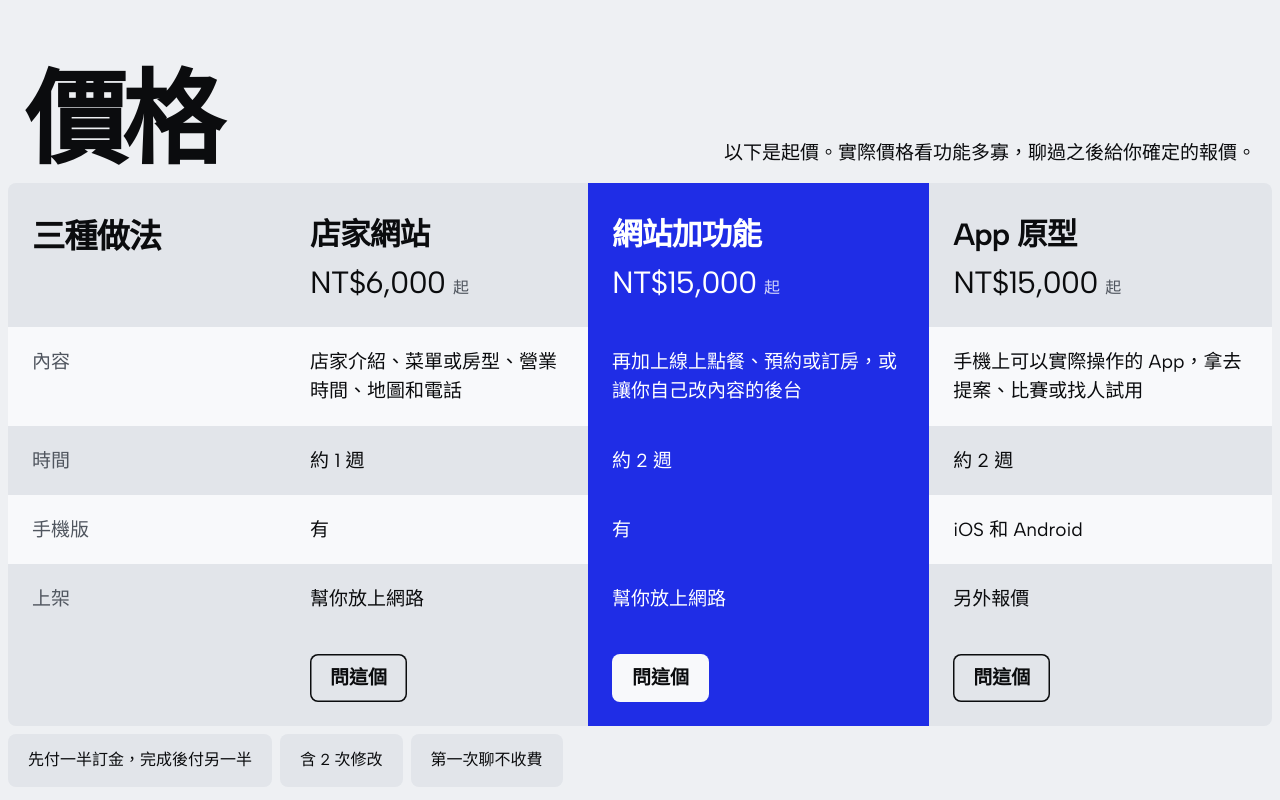
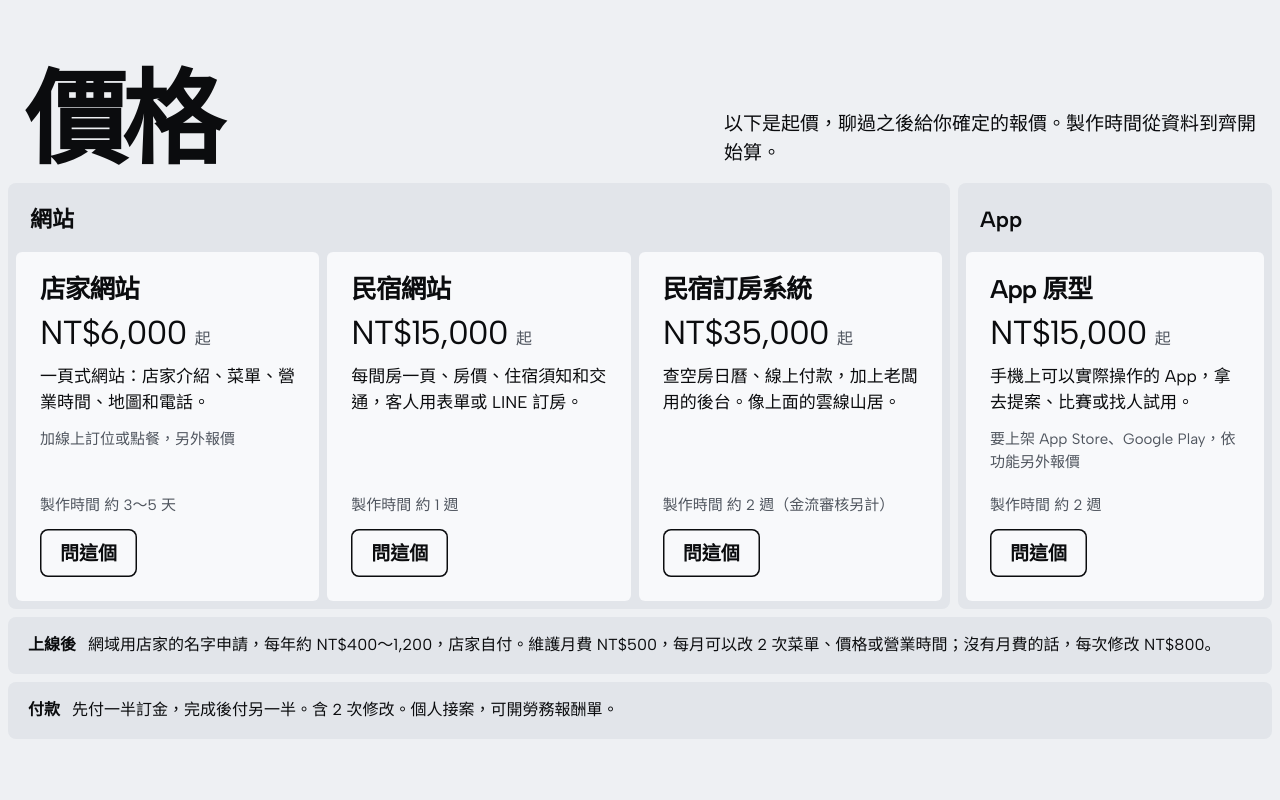
Before and after one commit to hsiehcaleb00114-wq/portfolio, a plain HTML site: page index.html in a window 1280 px wide. Shown: the part 3700-4500 px from the top of the page. Drawn offline with Linux system fonts and the light colour scheme.

Commit message:
Split pricing into website and App groups, add B&B tiers, maintenance and payment notes
Co-Authored-By: Claude Opus 5.5 <noreply@anthropic.com>

```diff
--- a/index.html
+++ b/index.html
@@ -163,21 +163,22 @@ a:hover .arr, button:hover .arr { transform: translate(3px, -3px); }
 /* pricing */
 .price-sec { margin: 0 var(--edge-r) var(--gap) var(--edge); }
 .price-sec .sec-title { padding: 72px 16px 16px; }
-.ptable { width: 100%; border-collapse: separate; border-spacing: 0; background: var(--surface); border-radius: var(--r); overflow: hidden; }
-.ptable th, .ptable td { text-align: left; vertical-align: top; padding: 20px 24px; font-size: 19px; font-weight: 400; }
-.ptable thead th { padding-top: 28px; }
-.ptable thead th b { display: block; font-size: clamp(24px, 2.4vw, 36px); font-weight: 600; letter-spacing: -0.03em; }
-.ptable thead th span { display: block; font-size: clamp(24px, 2.4vw, 36px); letter-spacing: -0.03em; font-variant-numeric: tabular-nums; }
-.ptable thead th small { font-size: 16px; color: var(--muted); }
-.ptable tbody tr:nth-child(odd) th, .ptable tbody tr:nth-child(odd) td { background: var(--paper); }
-.ptable tbody th { color: var(--muted); width: 22%; }
-.ptable .hi { background: var(--accent) !important; color: var(--accent-ink); }
-.ptable .hi small { color: rgb(255 255 255 / .8); }
-.ptable tfoot td { padding-bottom: 24px; }
-.ptable .corner { font-size: clamp(28px, 2.6vw, 40px); font-weight: 600; letter-spacing: -0.03em; }
-.terms { display: flex; flex-wrap: wrap; gap: 8px; margin-top: 8px; }
-.terms span { background: var(--surface); border-radius: var(--r); padding: 14px 20px; font-size: 16px; }
-
+.pwrap { display: grid; grid-template-columns: minmax(0, 3fr) minmax(0, 1fr); gap: var(--gap); }
+.pgroup { background: var(--surface); border-radius: var(--r); padding: 8px; display: flex; flex-direction: column; }
+.pg-h { padding: 12px 14px 14px; font-size: 22px; font-weight: 600; }
+.pcards { flex: 1; display: grid; grid-template-columns: repeat(3, minmax(0, 1fr)); gap: var(--gap); }
+.pgroup.app .pcards { grid-template-columns: 1fr; }
+.pc { background: var(--paper); border-radius: 6px; padding: 24px; display: flex; flex-direction: column; gap: 12px; }
+.pc h3 { font-size: clamp(24px, 2vw, 30px); }
+.pc .pr { font-size: clamp(28px, 2.6vw, 40px); letter-spacing: -0.03em; line-height: 1.1; }
+.pc .pr small { font-size: 16px; color: var(--muted); letter-spacing: 0; }
+.pc-d { font-size: 17px; }
+.pc-ex { font-size: 15px; color: var(--muted); }
+.pc-t { margin-top: auto; padding-top: 8px; font-size: 15px; color: var(--muted); }
+.pc .btn { align-self: flex-start; }
+.pnotes { list-style: none; margin: var(--gap) 0 0; padding: 0; display: grid; gap: var(--gap); }
+.pnotes li { background: var(--surface); border-radius: var(--r); padding: 16px 20px; font-size: 16px; }
+.pnotes b { margin-right: 12px; }
 /* about */
 .about-sec .sec-title, .process-sec .sec-title { padding-top: 120px; }
 .me { grid-column: 1 / 5; aspect-ratio: 1; }
@@ -260,10 +261,8 @@ footer.board .t a { color: inherit; }
   .dep .inner { grid-template-columns: 1fr; padding: 0 14px 18px; }
   .dep .screens { display: flex; overflow-x: auto; scroll-snap-type: x mandatory; }
   .dep .screens img { flex: 0 0 42%; scroll-snap-align: start; }
-  .ptable thead { display: none; }
-  .ptable, .ptable tbody, .ptable tfoot, .ptable tr, .ptable th, .ptable td { display: block; width: 100%; }
-  .ptable { background: transparent; }
-  .plan-m { display: grid; gap: 6px; }
+  .pwrap, .pcards { grid-template-columns: 1fr; }
+  .pnotes b { display: block; margin: 0 0 4px; }
   .me, .me-text { grid-column: 1 / 3; }
   .me-text { padding: 24px 20px; }
   .facts-list { grid-template-columns: 1fr; gap: 12px; }
@@ -279,15 +278,7 @@ footer.board .t a { color: inherit; }
   .strip img { height: 110px; }
   footer.board .t { grid-column: 1 / 3; }
 }
-@media (min-width: 901px) { .plan-m { display: none; } }
-@media (max-width: 900px) { .ptable { display: none; } }
-.plan-m .pm { border-radius: var(--r); background: var(--surface); padding: 20px; display: grid; gap: 10px; }
-.plan-m .pm.hi { background: var(--accent); color: var(--accent-ink); }
-.plan-m .pm h3 { font-size: 9vw; }
-.plan-m .pm .pr { font-size: 7vw; letter-spacing: -0.03em; }
-.plan-m .pm dl { margin: 0; display: grid; gap: 10px; font-size: 17px; }
-.plan-m .pm dt { opacity: .7; }
-.plan-m .pm dd { margin: 0; }
+
 </style>
 </head>
 <body>
@@ -340,23 +331,21 @@ footer.board .t a { color: inherit; }
   </section>
 
   <section class="price-sec" id="price" aria-labelledby="price-h">
-    <div class="sec-title"><h2 id="price-h">價格</h2><p>以下是起價。實際價格看功能多寡，聊過之後給你確定的報價。</p></div>
-    <table class="ptable">
-      <thead><tr><th class="corner">三種做法</th><th><b>店家網站</b><span>NT$6,000 <small>起</small></span></th><th class="hi"><b>網站加功能</b><span>NT$15,000 <small>起</small></span></th><th><b>App 原型</b><span>NT$15,000 <small>起</small></span></th></tr></thead>
-      <tbody>
-        <tr><th>內容</th><td>店家介紹、菜單或房型、營業時間、地圖和電話</td><td class="hi">再加上線上點餐、預約或訂房，或讓你自己改內容的後台</td><td>手機上可以實際操作的 App，拿去提案、比賽或找人試用</td></tr>
-        <tr><th>時間</th><td>約 1 週</td><td class="hi">約 2 週</td><td>約 2 週</td></tr>
-        <tr><th>手機版</th><td>有</td><td class="hi">有</td><td>iOS 和 Android</td></tr>
-        <tr><th>上架</th><td>幫你放上網路</td><td class="hi">幫你放上網路</td><td>另外報價</td></tr>
-      </tbody>
-      <tfoot><tr><td></td><td><a class="btn line" href="#contact">問這個</a></td><td class="hi"><a class="btn inv" href="#contact">問這個</a></td><td><a class="btn line" href="#contact">問這個</a></td></tr></tfoot>
-    </table>
-    <div class="plan-m">
-      <div class="pm"><h3>店家網站</h3><p class="pr num">NT$6,000 起</p><dl><div><dt>內容</dt><dd>店家介紹、菜單或房型、營業時間、地圖和電話</dd></div><div><dt>時間</dt><dd>約 1 週</dd></div></dl><a class="btn" href="#contact">問這個</a></div>
-      <div class="pm hi"><h3>網站加功能</h3><p class="pr num">NT$15,000 起</p><dl><div><dt>內容</dt><dd>再加上線上點餐、預約或訂房，或讓你自己改內容的後台</dd></div><div><dt>時間</dt><dd>約 2 週</dd></div></dl><a class="btn inv" href="#contact">問這個</a></div>
-      <div class="pm"><h3>App 原型</h3><p class="pr num">NT$15,000 起</p><dl><div><dt>內容</dt><dd>手機上可以實際操作的 App，拿去提案、比賽或找人試用。上架另外報價</dd></div><div><dt>時間</dt><dd>約 2 週</dd></div></dl><a class="btn" href="#contact">問這個</a></div>
+    <div class="sec-title"><h2 id="price-h">價格</h2><p>以下是起價，聊過之後給你確定的報價。製作時間從資料到齊開始算。</p></div>
+    <div class="pwrap">
+      <div class="pgroup"><p class="pg-h">網站</p><div class="pcards">
+        <div class="pc"><h3>店家網站</h3><p class="pr num">NT$6,000 <small>起</small></p><p class="pc-d">一頁式網站：店家介紹、菜單、營業時間、地圖和電話。</p><p class="pc-ex">加線上訂位或點餐，另外報價</p><p class="pc-t">製作時間 約 3～5 天</p><a class="btn line" href="#contact">問這個</a></div>
+        <div class="pc"><h3>民宿網站</h3><p class="pr num">NT$15,000 <small>起</small></p><p class="pc-d">每間房一頁、房價、住宿須知和交通，客人用表單或 LINE 訂房。</p><p class="pc-t">製作時間 約 1 週</p><a class="btn line" href="#contact">問這個</a></div>
+        <div class="pc"><h3>民宿訂房系統</h3><p class="pr num">NT$35,000 <small>起</small></p><p class="pc-d">查空房日曆、線上付款，加上老闆用的後台。像上面的雲線山居。</p><p class="pc-t">製作時間 約 2 週（金流審核另計）</p><a class="btn line" href="#contact">問這個</a></div>
+      </div></div>
+      <div class="pgroup app"><p class="pg-h">App</p><div class="pcards">
+        <div class="pc"><h3>App 原型</h3><p class="pr num">NT$15,000 <small>起</small></p><p class="pc-d">手機上可以實際操作的 App，拿去提案、比賽或找人試用。</p><p class="pc-ex">要上架 App Store、Google Play，依功能另外報價</p><p class="pc-t">製作時間 約 2 週</p><a class="btn line" href="#contact">問這個</a></div>
+      </div></div>
     </div>
-    <div class="terms"><span>先付一半訂金，完成後付另一半</span><span>含 2 次修改</span><span>第一次聊不收費</span></div>
+    <ul class="pnotes">
+      <li><b>上線後</b>網域用店家的名字申請，每年約 NT$400～1,200，店家自付。維護月費 NT$500，每月可以改 2 次菜單、價格或營業時間；沒有月費的話，每次修改 NT$800。</li>
+      <li><b>付款</b>先付一半訂金，完成後付另一半。含 2 次修改。個人接案，可開勞務報酬單。</li>
+    </ul>
   </section>
 
   <section class="board process-sec" id="process" aria-labelledby="process-h">
```
